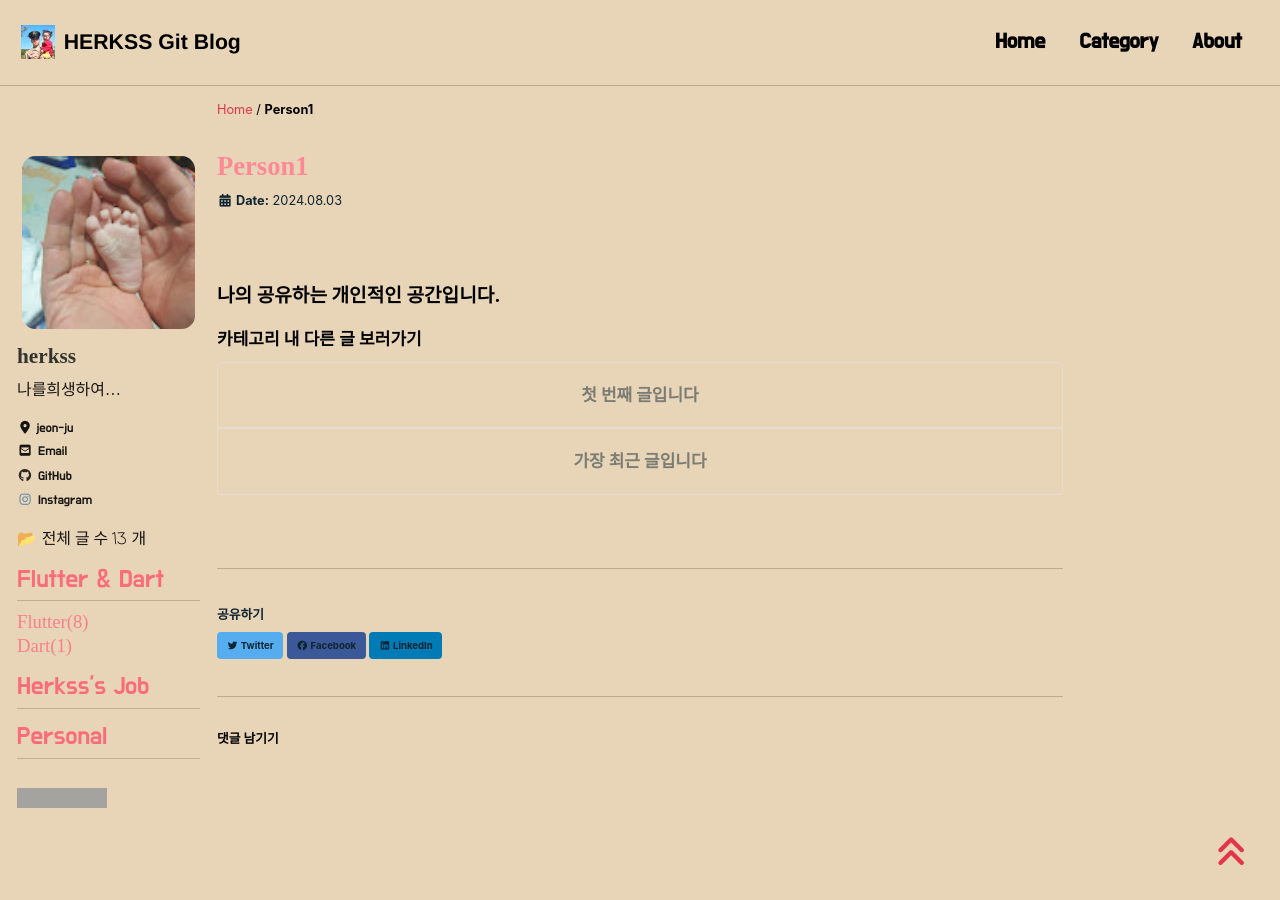
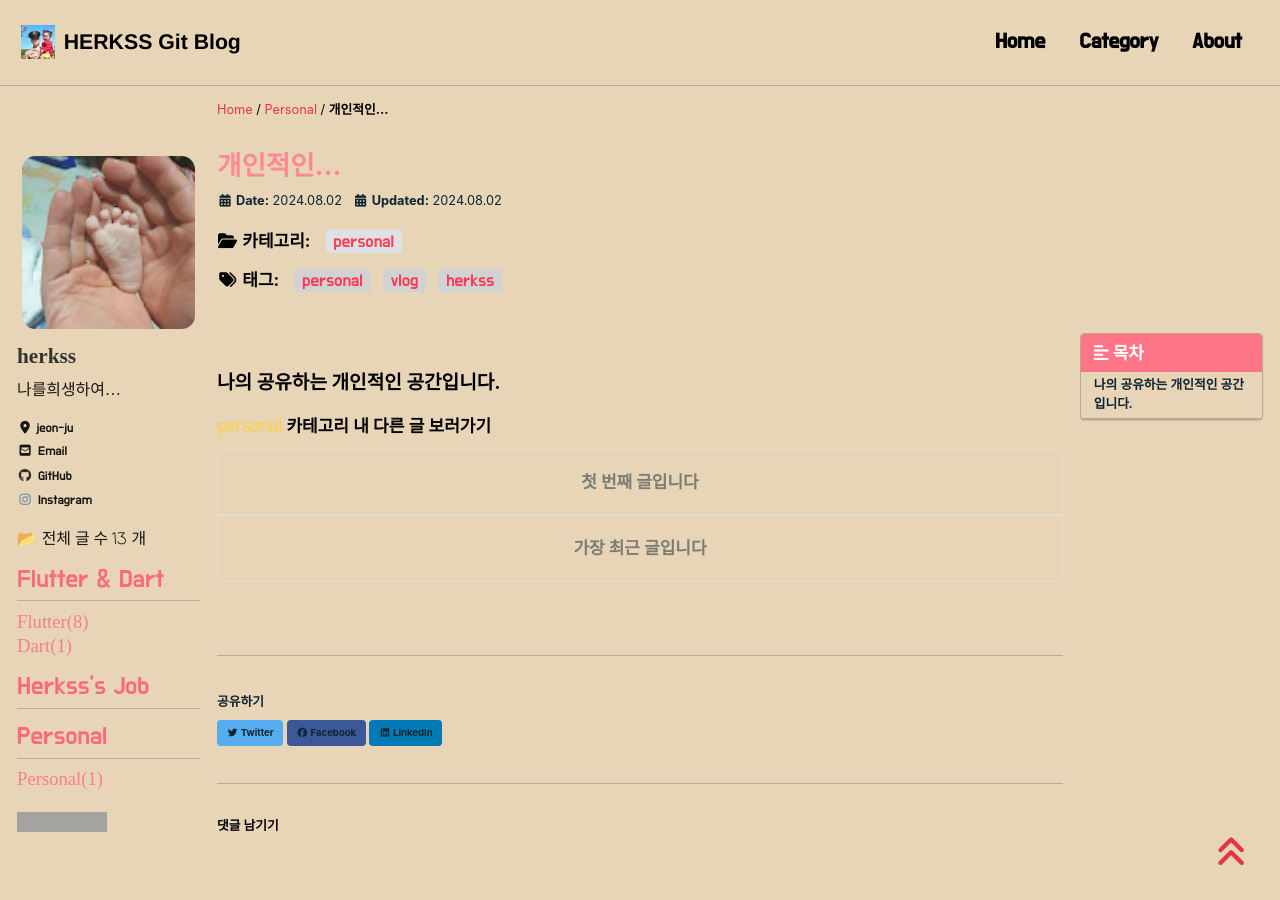
Before and after one commit to herkss/herkss.github.io, a Jekyll site: the page built from _posts/personal/2024-08-03-person1.md, in a window 1280 px wide and 900 px high. Built offline with Jekyll 4.4.1, drawn with Linux system fonts in a browser that asks for light colours; cached includes are drawn as plain includes; nearby versions of some CDN libraries; some web fonts are replaced; comment, search, counter and statistics services are not loaded; grey boxes are pictures that could not be loaded.

Commit message:
Update 2024-08-03-person1.md

```diff
--- a/_posts/personal/2024-08-03-person1.md
+++ b/_posts/personal/2024-08-03-person1.md
@@ -1,2 +1,17 @@
+---
+title:  "개인적인..."
+excerpt: "공유하는 개인적인 "
 
+categories:
+  - personal
+tags:
+  - [herkss, vlog, personal]
+
+toc: true
+toc_sticky: true
+
+date: 2024-08-02
+last_modified_at: 2024-08-02
+
+---
 ### 나의 공유하는 개인적인 공간입니다.
```
